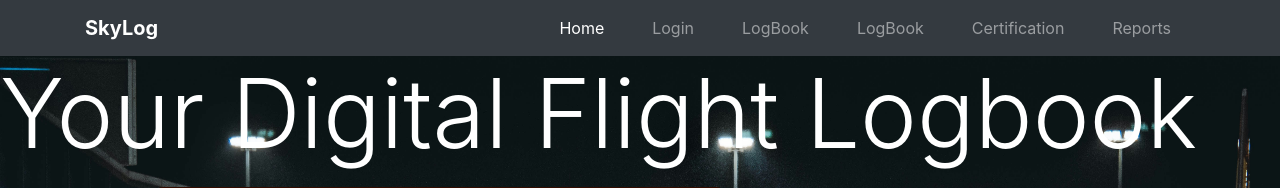
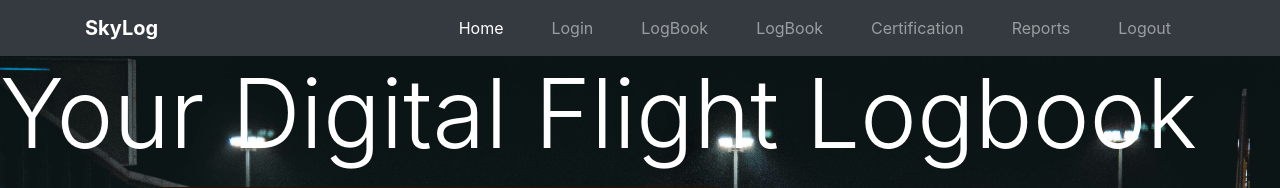
Before and after one commit to dcccalvin/SkyLog, a Django app: page / in a window 1280 px wide. Shown: the top 188 px of the page. Run offline with Django 4.2, Linux system fonts and the light colour scheme; a user stored in the database is signed in.

Commit message:
Add logout link to navigation in home template UI/UX Logoout #28

```diff
--- a/Pilot_Logbook/users/templates/others/home.html
+++ b/Pilot_Logbook/users/templates/others/home.html
@@ -39,6 +39,9 @@
                     </li>
                     <li class="nav-item">
                         <a class="nav-link mx-3" href="{% url 'logs:generate_pdf_page' %}">Reports</a>
+                    </li>
+                    <li class="nav-item">
+                        <a class="nav-link mx-3" href="{% url 'users:logout' %}">Logout</a>
                     </li>
                 </ul>
             </div>
```
